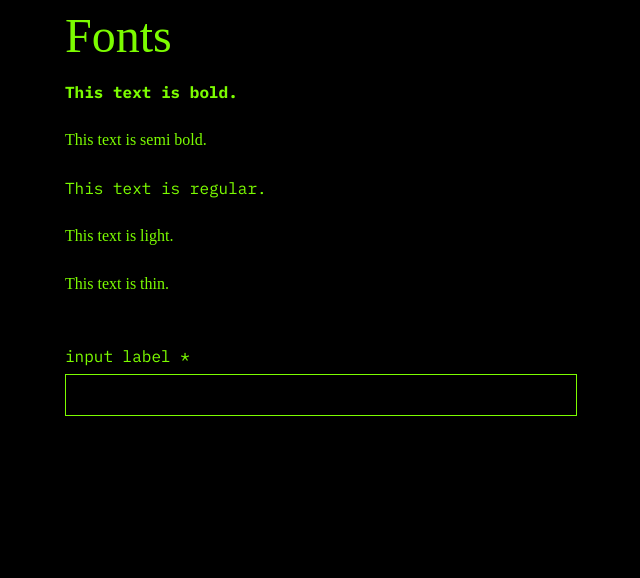
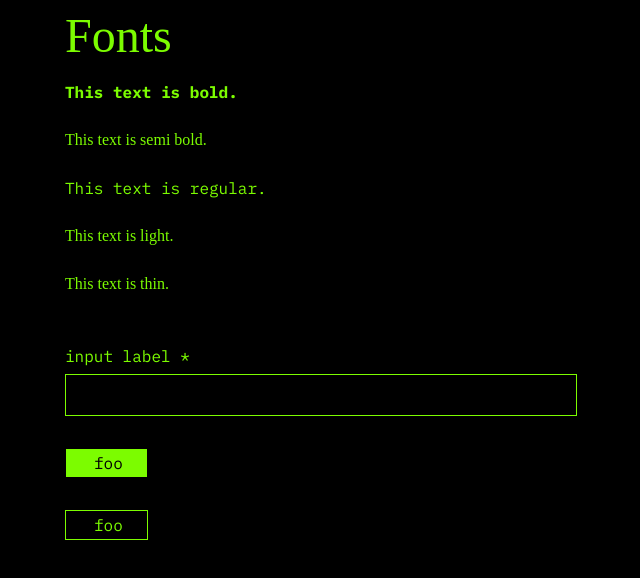
Before and after one commit to R-Brook/react-typescript-components, a Next.js app: page / in a window 1280 px wide. Shown: the top 578 px of the page, without its empty margins (75-715 px from the left). Built offline with nearby package versions, Linux system fonts and the light colour scheme; a web font is replaced by a local one.

Commit message:
[feature] Add Button component, Story and Jest test.

```diff
--- /dev/null
+++ b/components/Form/Buttons/index.tsx
@@ -0,0 +1,30 @@
+import React, { FC } from "react"
+import cx from "classnames"
+
+export interface ButtonProps extends React.HTMLProps<HTMLButtonElement> {
+  type: "primary" | "secondary"
+}
+
+export const Button: FC<ButtonProps> = ({
+  type,
+  className,
+  children,
+  onClick,
+}) => {
+  return (
+    <button
+      className={cx(
+        className,
+        "relative border py-0.5 px-6" +
+          " " +
+          (type === "primary"
+            ? "bg-green text-black active:bg-black active:text-green"
+            : "active:bg-green active:text-black")
+      )}
+      onClick={onClick}
+    >
+      <span className="m-0.5"></span>
+      {children}
+    </button>
+  )
+}
--- a/pages/index.tsx
+++ b/pages/index.tsx
@@ -3,10 +3,9 @@ import type { NextPage } from "next"
 import Head from "next/head"
 import { Container } from "../components/container"
 import { TextInput } from "components/Form/TextInput"
+import { Button } from "components/Form/Buttons"
 
 const Home: NextPage = () => {
-  const [notepadOpen, setNotepadOpen] = React.useState(false)
-
   return (
     <>
       <Head>
@@ -32,6 +31,12 @@ const Home: NextPage = () => {
         </div>
 
         <TextInput label="input label" id="test" required />
+        <div className=" mt-8 ">
+          <Button type="primary">foo</Button>
+        </div>
+        <div className=" mt-8 ">
+          <Button type="secondary">foo</Button>
+        </div>
       </Container>
     </>
   )
```
Also changed, not shown: 2 other files (tests, documents, lock files or other folders).
